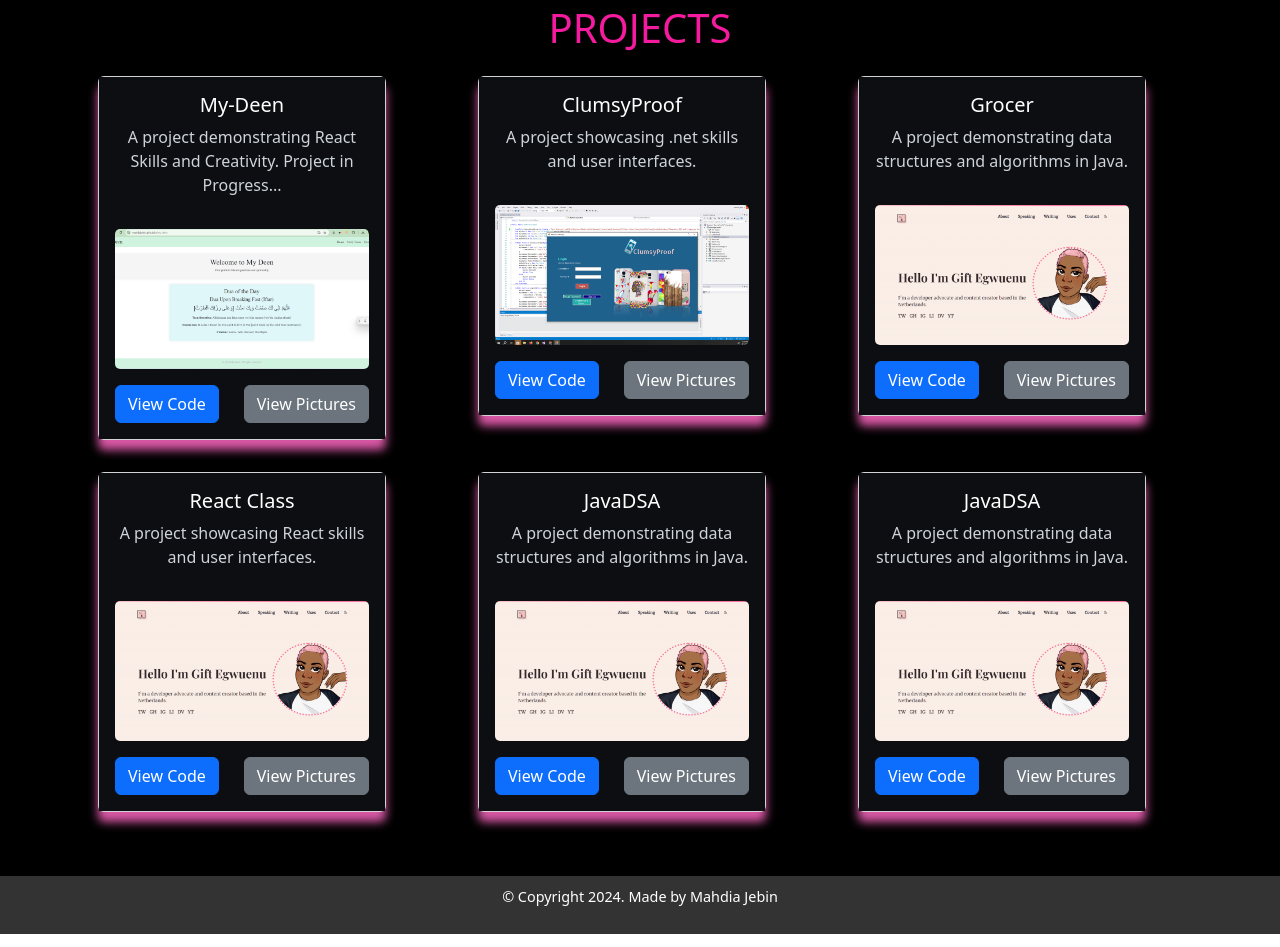
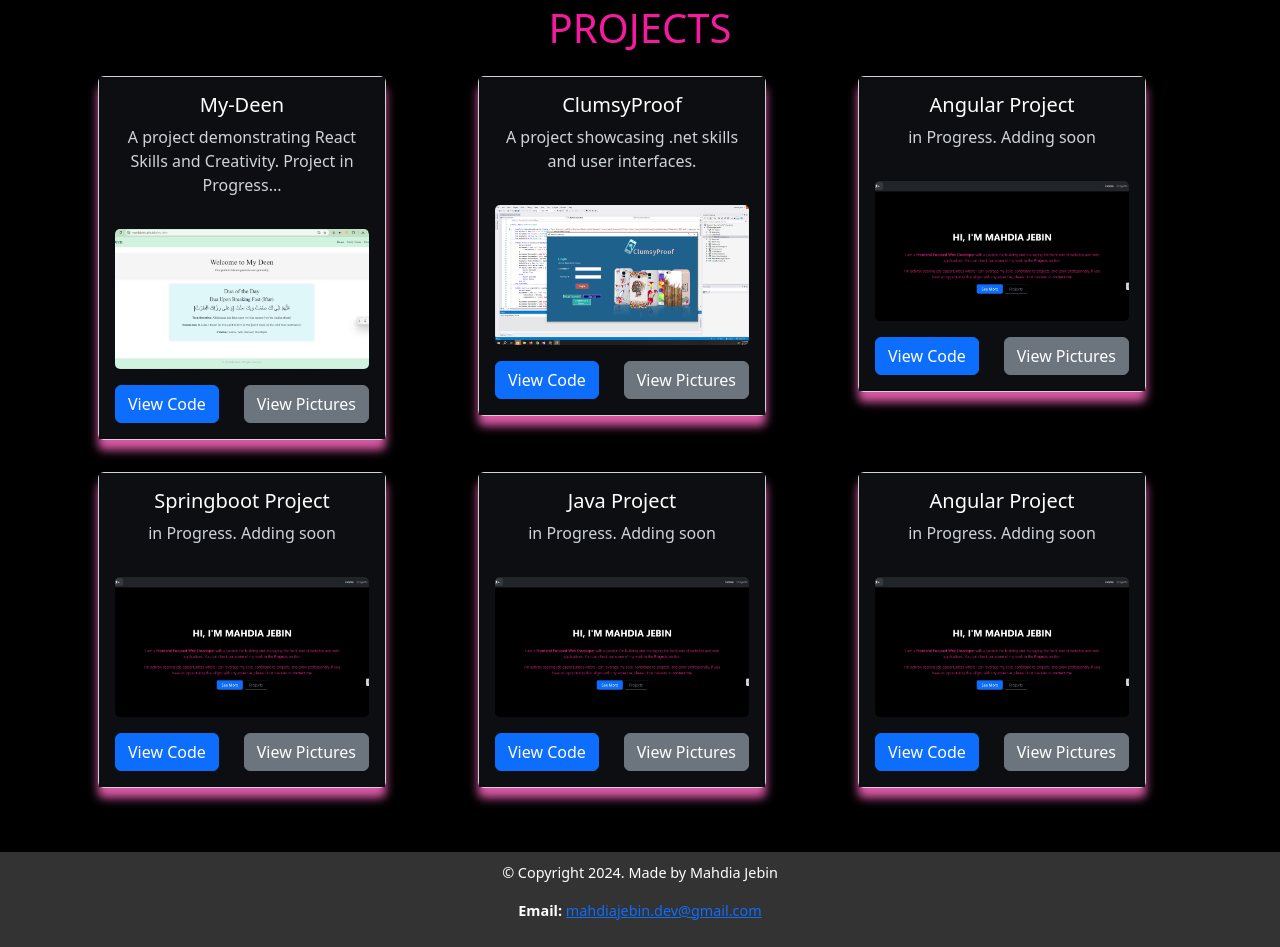
Before and after one commit to mahdiajebin/my-portfolio, a React (Create React App) app: page /projects in a window 1280 px wide. Shown: the part 100-1047 px from the top of the page. Built offline with nearby package versions, Linux system fonts and the light colour scheme.

Commit message:
changes to info resume add

```diff
--- a/src/App.js
+++ b/src/App.js
@@ -5,7 +5,7 @@ import './App.css';
 import AboutMe from './components/AboutMe/AboutMe';
 import Projects from './components/Projects/Projects';
 import ContactMe from './components/ContactMe/ContactMe';
-
+import Footer from './components/Footer/Footer';
 const App = () => {
   return (
     <Router>
@@ -19,10 +19,11 @@ const App = () => {
           {/* Other routes if needed */}
         </Routes>
       </div>
-      <footer className="app-footer">
+      {/* <footer className="app-footer">
           <p>© Copyright {new Date().getFullYear()}. Made by Mahdia Jebin</p>
 
-        </footer>
+        </footer> */}
+              <Footer />
     </Router>
 
   );
--- a/src/components/AboutMe/AboutMe.css
+++ b/src/components/AboutMe/AboutMe.css
@@ -65,7 +65,7 @@
     background: rgba(153, 153, 153, 0.2);
     border-radius: 5px;
     font-weight: 600;
-    color: #666;
+    color: #fbf9f9;
   }
 
   .btn--med {
--- a/src/components/AboutMe/AboutMe.js
+++ b/src/components/AboutMe/AboutMe.js
@@ -1,8 +1,10 @@
-import React, { useState } from 'react';
+import React, { useState} from 'react';
+import { useNavigate } from 'react-router-dom';
+
 import './AboutMe.css';
 
 const AboutMe = () => {
-  const [showMore, setShowMore] = useState(false);
+  const [showMore, setShowMore] = useState(true);
 
   const handleSeeMore = () => {
     setShowMore(true);
@@ -11,6 +13,15 @@ const AboutMe = () => {
       element.scrollIntoView({ behavior: 'smooth' });
     }
   };
+  const navigate = useNavigate();
+
+  const handleSeeProjects = () => {
+    navigate('/projects');
+  };
+  const handleSeeContact = () => {
+    navigate('/contact');
+  };
+
 
   return (
     <div className="about-me-container">
@@ -18,14 +29,14 @@ const AboutMe = () => {
         <h2 className="display-5 fw-bold text-color mb-5">HI, I'M MAHDIA JEBIN</h2>
         <div className="col-lg-8 mx-auto">
           <p className="lead mb-4">
-            I am a <strong>Frontend Focused Web Developer</strong> with a passion for building and managing the front-end of websites and web applications. You can check out some of my work in the <strong>Projects</strong> section.
+          I am a Full-Stack Web Developer with a passion for building and managing both the front-end and back-end of websites and web applications. My experience includes extensive work in frontend development, but I am equally enthusiastic about tackling backend challenges. You can explore some of my projects in the Projects section.
           </p>
           <p className="lead mb-4"> I'm actively seeking job opportunities where I can leverage my skills, contribute to projects, and grow professionally. If you have an opportunity that aligns with my expertise, please don't hesitate to <strong>contact me</strong>.</p>
           <div className="d-grid gap-2 d-sm-flex justify-content-sm-center">
             <button type="button" className="btn btn-primary btn-lg px-4 gap-3" onClick={handleSeeMore}>
               See More
             </button>
-            <button type="button" className="btn btn-outline-secondary btn-lg px-4">Projects</button>
+            <button type="button" className="btn btn-outline-secondary btn-lg px-4"  onClick={handleSeeProjects}>Projects</button>
           </div>
         </div>
       </div>
@@ -36,7 +47,8 @@ const AboutMe = () => {
             <h3 className="about__content-title">Get to Know Me!</h3>
 
             <p> As a passionate and dedicated software engineer, I am committed to leveraging my expertise in [Angular, AngularJS,JavaScript, TypeScript Java, Spring Boot, React.js] to create innovative and efficient software solutions. With a strong background in backend development and a keen eye for front-end design, I have successfully contributed to various projects, delivering high-quality code and enhancing user experiences. My goal is to continuously grow and adapt in the dynamic field of software engineering, taking on challenging projects that allow me to utilize my skills and knowledge to their fullest potential. I am eager to join a forward-thinking company where I can collaborate with a talented team to drive impactful results and contribute to the organization's succes</p>
-            <a href="#contact" className="btn btn--med btn--theme dynamicBgClr">Contact</a>
+            <p className="btn btn--med btn--theme dynamicBgClr" onClick={handleSeeContact}>Contact</p>
+
           </div>
           <div className="about__content-skills">
             <h3 className="about__content-title">My Skills</h3>
--- a/src/components/ContactMe/ContactMe.css
+++ b/src/components/ContactMe/ContactMe.css
@@ -3,9 +3,10 @@
   color: #f5f5f5; /* Light text color for readability */
   padding: 4rem 2rem; /* Ample padding */
   border-radius: 12px; /* Rounded corners */
-    max-width: 900px; /* Max width for container */
+  width: 60%; /* Max width for container */
   margin: auto; /* Centering the container */
   box-shadow: 0 6px 12px rgba(0, 0, 0, 0.5); /* Enhanced shadow effect */
+  height: 60%;
 }
 
 .contact-heading {
@@ -47,3 +48,36 @@
   font-weight: 600; /* Bold text for labels */
   margin-bottom: 0.5rem; /* Space below label */
 }
+
+.contact-form {
+  margin-top: 2rem; /* Space above the form */
+  background: #1e1e1e; /* Background matching contact items */
+  padding: 2rem; /* Padding for form */
+  border-radius: 8px; /* Rounded corners */
+  box-shadow: 0 4px 8px rgba(0, 0, 0, 0.3); /* Light shadow effect */
+}
+
+.form-group {
+  margin-bottom: 1.5rem; /* Space between form groups */
+}
+
+.form-group label {
+  display: block;
+  margin-bottom: 0.5rem;
+  font-weight: 600;
+}
+
+.form-group input,
+.form-group textarea {
+  width: 100%;
+  padding: 0.75rem;
+  border: 1px solid #333; /* Dark border */
+  border-radius: 4px;
+  background: #121212; /* Dark background */
+  color: #f5f5f5; /* Light text color */
+}
+
+.form-group textarea {
+  resize: vertical;
+  min-height: 150px;
+}
--- a/src/components/ContactMe/ContactMe.js
+++ b/src/components/ContactMe/ContactMe.js
@@ -18,6 +18,10 @@ const ContactMe = () => {
           <strong>GitHub:</strong>
           <a href="https://github.com/mahdiajebin" target="_blank" rel="noopener noreferrer">mahdiajebin</a>
         </div>
+        <div className="contact-item">
+          <strong>Resume:</strong>
+          <a href="/assets/Resume/Portfolio_ResumeMJ.pdf" target="_blank" rel="noopener noreferrer">View my resume</a>
+        </div>
       </div>
     </section>
   );
--- a/src/components/Footer/Footer.css
+++ b/src/components/Footer/Footer.css
@@ -1,65 +1,21 @@
-/* Footer.css */
+/* Ensure the footer sticks to the bottom */
+html, body {
+  height: 100%; /* Full height for the body */
+  margin: 0; /* Remove default margins */
+}
 
-.footer {
-    background-color: #2c3e50;
-    color: #ecf0f1;
-    padding: 20px;
-    display: flex;
-    justify-content: center;
-    flex-direction: column;
-    align-items: center;
-    position: relative;
-  }
+.app-container {
+  min-height: 100vh; /* Full viewport height */
+  display: flex;
+  flex-direction: column; /* Stack children vertically */
+}
 
-  .footer-content {
-    display: flex;
-    justify-content: space-between;
-    width: 100%;
-    max-width: 1200px;
-    margin: 0 auto;
-  }
-
-  .footer-col {
-    flex: 1;
-    padding: 0 20px;
-  }
-
-  .footer-text {
-    color: #818181;
-    font-size: 0.9rem;
-    text-align: center;
-  }
-
-  .footer-heading {
-    margin-bottom: 15px;
-    font-size: 1.2rem;
-    color: #ecf0f1;
-  }
-
-  .footer-list {
-    list-style: none;
-    padding: 0;
-  }
-
-  .footer-item {
-    margin-bottom: 10px;
-  }
-
-  .footer-item a {
-    color: #1e90ff;
-    text-decoration: none;
-  }
-
-  .footer-item a:hover {
-    text-decoration: underline;
-  }
-
-  .footer-backdrop {
-    position: absolute;
-    top: 0;
-    left: 0;
-    width: 100%;
-    height: 100%;
-    background: rgba(0, 0, 0, 0.5);
-    z-index: -1;
-  }
+.app-footer {
+  margin-top: auto; /* Pushes the footer to the bottom */
+  text-align: center;
+  padding: 10px;
+  background-color: #333; /* Dark background for footer */
+  color: white; /* Ensure footer text is white */
+  font-size: 0.9rem;
+  width: 100%;
+}
--- a/src/components/Footer/Footer.js
+++ b/src/components/Footer/Footer.js
@@ -3,19 +3,11 @@ import './Footer.css';
 
 const Footer = () => {
   return (
-    <footer id="footer" className="footer">
+    <footer className="app-footer">
       <div className="footer-content">
-        <div className="footer-col">
-          <p className="footer-text">2024 © All Rights Reserved</p>
-        </div>
-        <div className="footer-col">
-          <h3 className="footer-heading">Contact Information</h3>
-          <ul className="footer-list">
-            <li className="footer-item"><strong>Email:</strong> mahdiajebin.dev@gmail.com</li>
-          </ul>
-        </div>
+        <p>© Copyright {new Date().getFullYear()}. Made by Mahdia Jebin</p>
+        <p><strong>Email:</strong> <a href="mailto:mahdiajebin.dev@gmail.com">mahdiajebin.dev@gmail.com</a></p>
       </div>
-      <div className="footer-backdrop"></div>
     </footer>
   );
 };
--- a/src/components/Header/Header.js
+++ b/src/components/Header/Header.js
@@ -35,7 +35,7 @@ const Header = () => {
             </li>
             <li className="nav-item">
               <NavLink to="/contact" className="nav-link" activeClassName="active">
-                ContactMe
+                Contact
               </NavLink>
             </li>
           </ul>
--- a/src/components/Projects/Projects.js
+++ b/src/components/Projects/Projects.js
@@ -19,32 +19,32 @@ const projects = [
     images: ['/assets/ClumsyProofPics/pic1.png', '/assets/ClumsyProofPics/pic2.png','/assets/ClumsyProofPics/pic3.png','/assets/ClumsyProofPics/pic4.png'],
   },
   {
-    title: 'Grocer',
-    description: 'A project demonstrating data structures and algorithms in Java.',
+    title: 'Angular Project',
+    description: 'in Progress. Adding soon',
     imageUrl:'/assets/image1.jpeg',
 
     link: 'https://github.com/mahdiajebin/grocer',
     images: ['link-to-image1', 'link-to-image2']
   },
   {
-    title: 'React Class',
-    description: 'A project showcasing React skills and user interfaces.',
+    title: 'Springboot Project',
+    description: 'in Progress. Adding soon',
     imageUrl:'/assets/image1.jpeg',
 
     link: 'https://github.com/mahdiajebin/ReactClass',
     images: ['link-to-image1', 'link-to-image2'],
   },
   {
-    title: 'JavaDSA',
-    description: 'A project demonstrating data structures and algorithms in Java.',
+    title: 'Java Project',
+    description: 'in Progress. Adding soon',
     imageUrl:'/assets/image1.jpeg',
 
     link: 'https://github.com/mahdiajebin/JavaDSA',
     images: ['link-to-image1', 'link-to-image2'],
   },
   {
-    title: 'JavaDSA',
-    description: 'A project demonstrating data structures and algorithms in Java.',
+    title: 'Angular Project',
+    description: 'in Progress. Adding soon',
     imageUrl:'/assets/image1.jpeg',
 
     link: 'https://github.com/mahdiajebin/JavaDSA',
```
Also changed, not shown: public/assets/image1.jpeg, 1 other file (tests, documents, lock files or other folders). Lines whose indentation alone changed are shown as unchanged.
